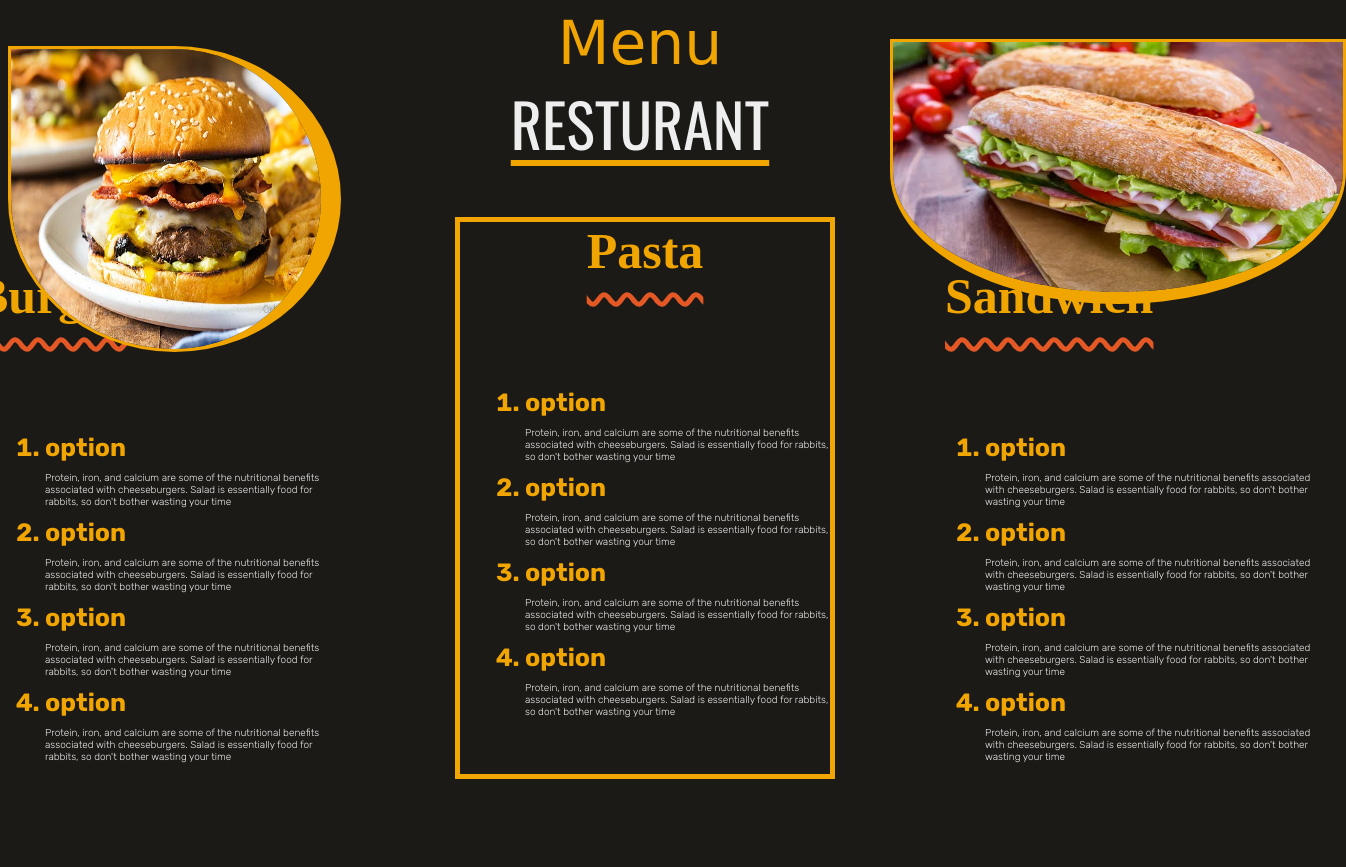
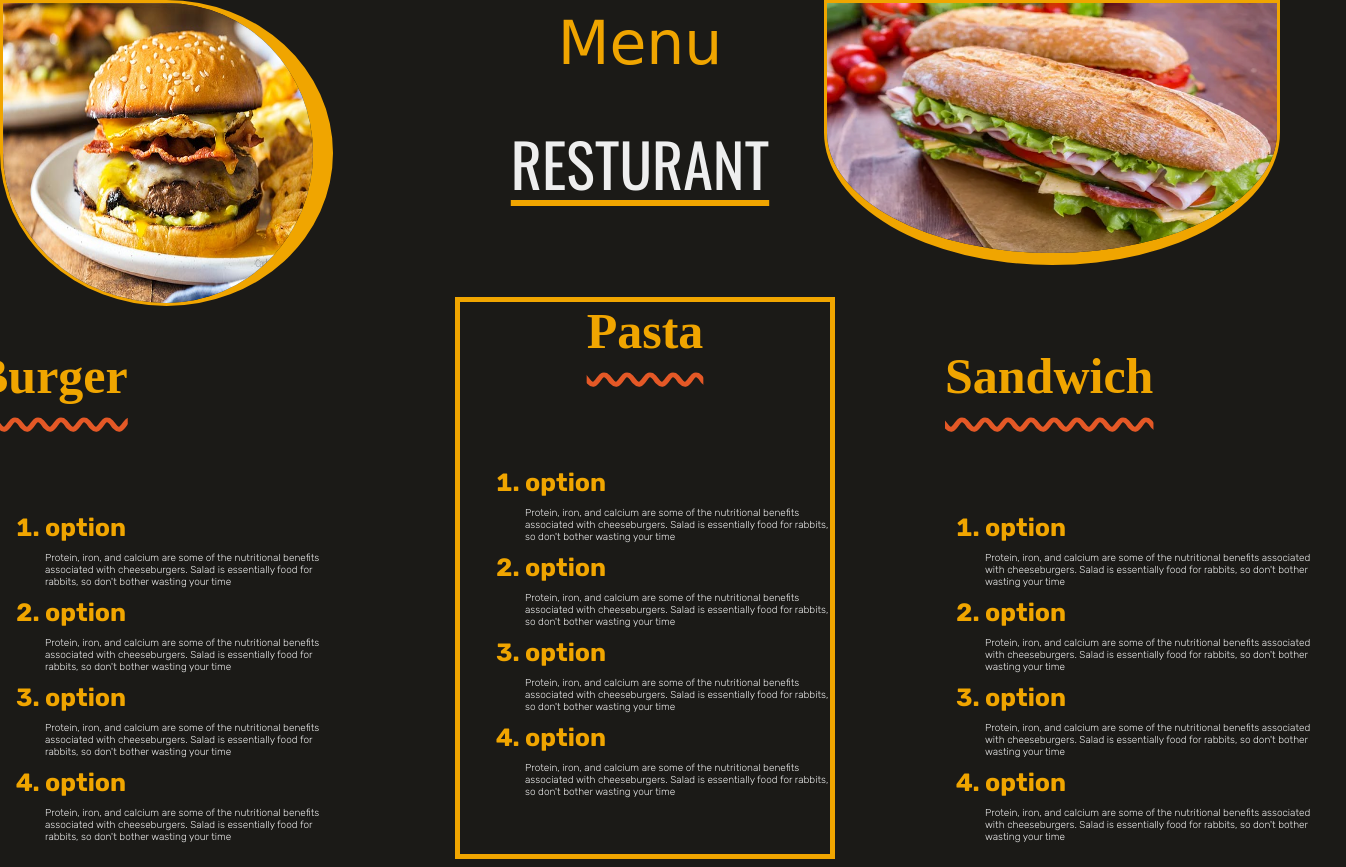
Before and after one commit to AdamsCreations/menu, a plain HTML site: page index.html in a window 1280 px wide. Shown: the whole page, 1346 px wide, since content can reach past the window. Before the commit the page ends 800 px from the top, so only its background shows below. Drawn offline with nearby package versions, Linux system fonts and the light colour scheme; a web font is replaced by a local one.

Commit message:
Add files via upload

```diff
--- a/style.css
+++ b/style.css
@@ -21,8 +21,6 @@ html{
 }
 
 .text_2 {
-    margin: 0%;
-    padding: 0%;
     text-align: center;
     font-size: 60px;
     font-weight: 400;
@@ -36,7 +34,8 @@ html{
 
 .burger-image{
     position: absolute;
-   bottom: 56%;
+    top: 0px;
+    left: 0px;
     height: 300px;
     width: 310px;
     border: solid #F0A500;
@@ -48,8 +47,8 @@ html{
 
 .sandwich-image{
     position: absolute;
-    left: 69.5%;
-    bottom: 62%;
+    right: 0px;
+    top: 0px;
     height: 250px;
     width: 450px;
     border: solid #F0A500;
```
Lines whose indentation alone changed are shown as unchanged.
